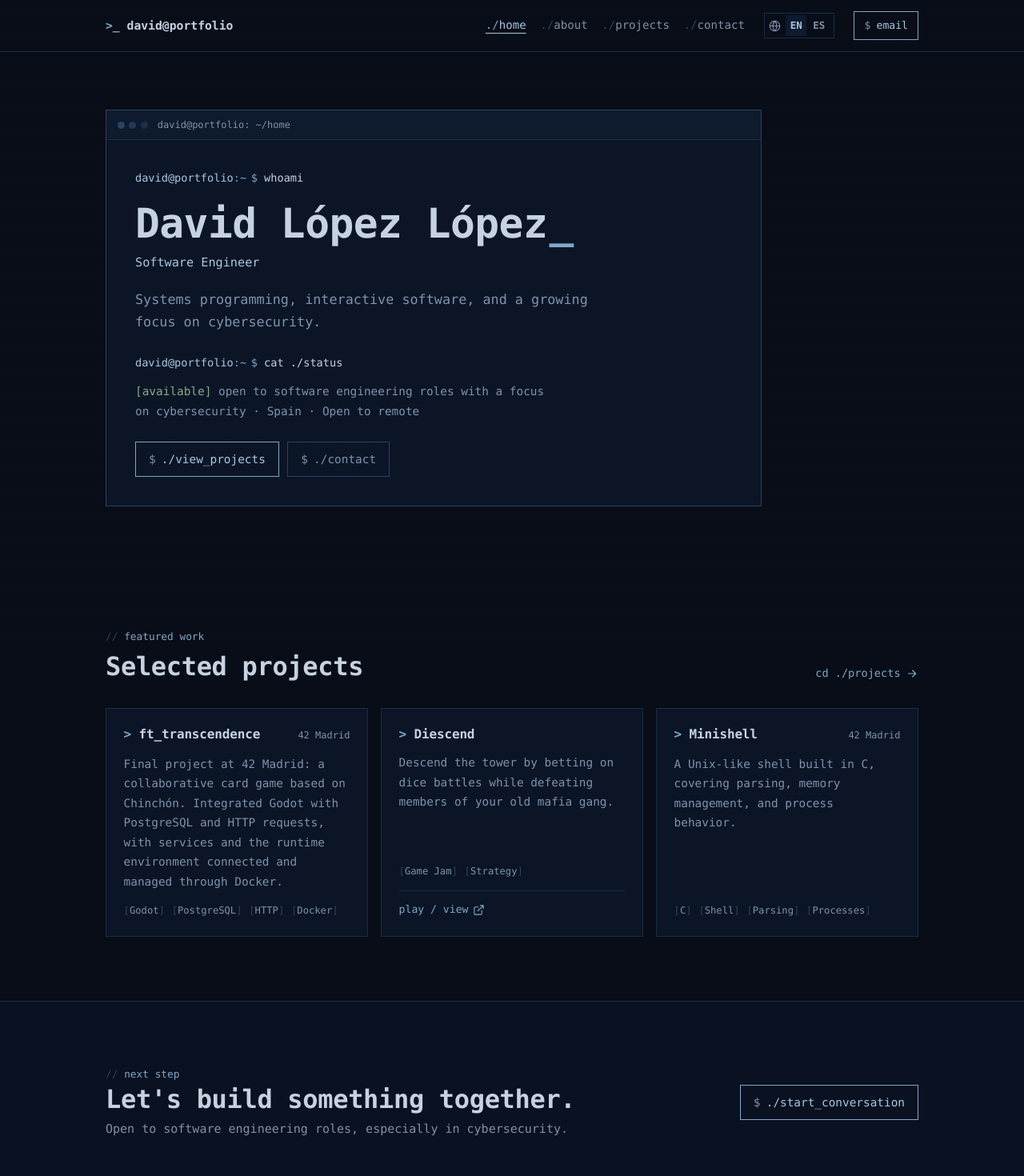
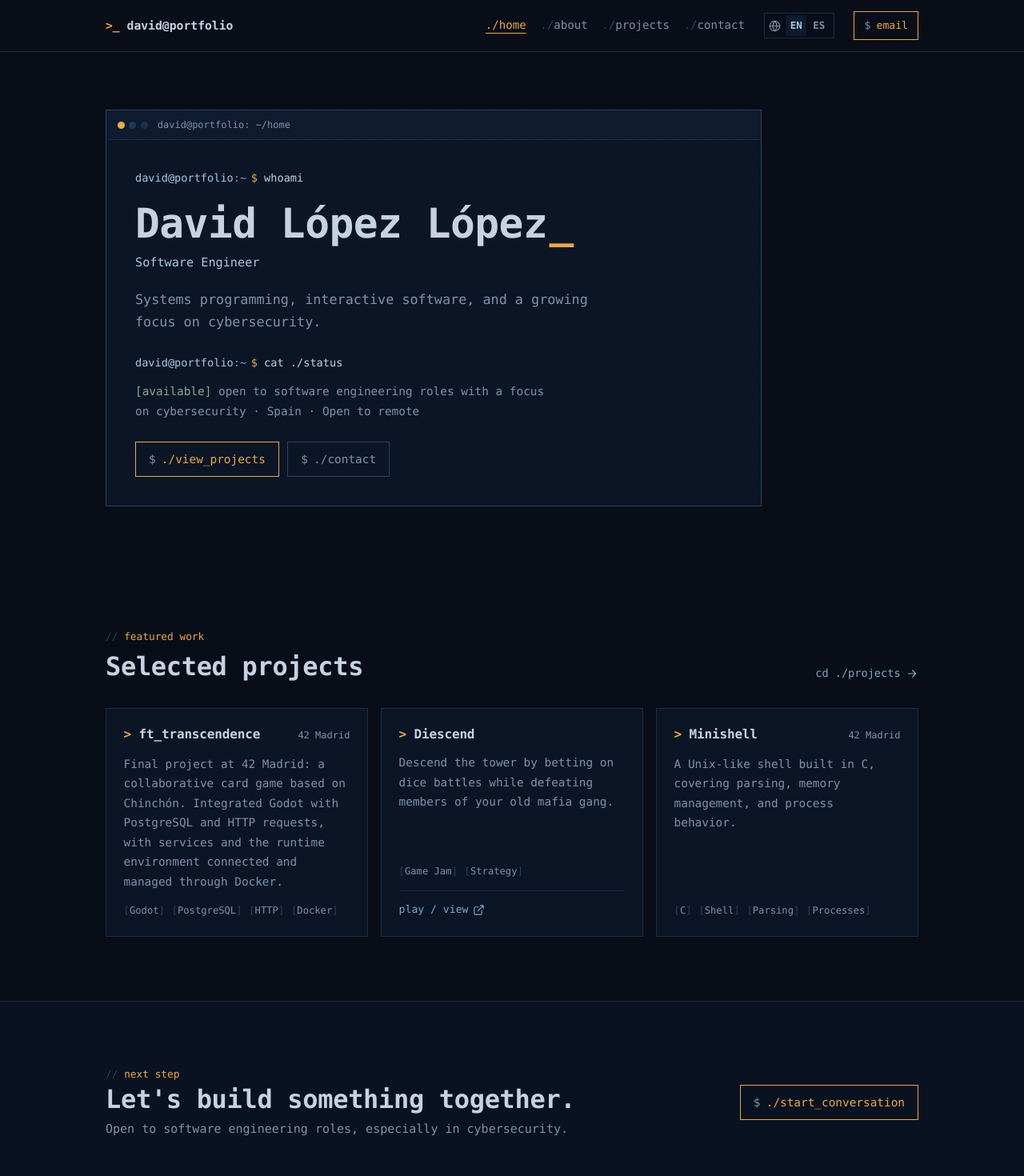
Before and after one commit to david-3lm/miportfolio, a React (Vite) app: page / in a window 1280 px wide. Shown: the top 1470 px of the page at 80% size. Built offline with nearby package versions, Linux system fonts and the light colour scheme.

Commit message:
animations and more color

```diff
--- /dev/null
+++ b/src/components/Reveal.jsx
@@ -0,0 +1,25 @@
+import useInView from '../hooks/useInView.js'
+
+export default function Reveal({
+  as: Component = 'div',
+  className = '',
+  delay = 0,
+  style,
+  children,
+  ...props
+}) {
+  const [ref, inView] = useInView()
+
+  return (
+    <Component
+      {...props}
+      ref={ref}
+      className={`reveal${inView ? ' reveal--visible' : ''}${
+        className ? ` ${className}` : ''
+      }`}
+      style={{ ...style, '--reveal-delay': `${delay}ms` }}
+    >
+      {children}
+    </Component>
+  )
+}
--- /dev/null
+++ b/src/hooks/useInView.js
@@ -0,0 +1,38 @@
+import { useEffect, useRef, useState } from 'react'
+
+export default function useInView({
+  threshold = 0.1,
+  rootMargin = '0px 0px -32px 0px',
+} = {}) {
+  const ref = useRef(null)
+  const [inView, setInView] = useState(false)
+
+  useEffect(() => {
+    const node = ref.current
+    if (!node) return
+
+    const prefersReducedMotion = window.matchMedia?.(
+      '(prefers-reduced-motion: reduce)'
+    ).matches
+
+    if (typeof IntersectionObserver === 'undefined' || prefersReducedMotion) {
+      setInView(true)
+      return
+    }
+
+    const observer = new IntersectionObserver(
+      ([entry]) => {
+        if (entry.isIntersecting) {
+          setInView(true)
+          observer.disconnect()
+        }
+      },
+      { threshold, rootMargin }
+    )
+
+    observer.observe(node)
+    return () => observer.disconnect()
+  }, [threshold, rootMargin])
+
+  return [ref, inView]
+}
--- a/src/pages/About.jsx
+++ b/src/pages/About.jsx
@@ -1,9 +1,12 @@
 import Prompt from '../components/Prompt.jsx'
+import Reveal from '../components/Reveal.jsx'
+import useInView from '../hooks/useInView.js'
 import { useLanguage, useProfile } from '../i18n/index.jsx'
 
 export default function About() {
   const { t } = useLanguage()
   const profile = useProfile()
+  const [timelineRef, timelineVisible] = useInView({ threshold: 0.15 })
 
   return (
     <section className="section">
@@ -58,15 +61,20 @@ export default function About() {
         </div>
 
         <div className="grid grid--3">
-          {profile.skills.map((group) => (
-            <article key={group.title} className="card skill-card">
+          {profile.skills.map((group, index) => (
+            <Reveal
+              as="article"
+              key={group.title}
+              className="card skill-card"
+              delay={index * 90}
+            >
               <h3>{group.title}</h3>
               <ul className="tags tags--large">
                 {group.items.map((item) => (
                   <li key={item}>{item}</li>
                 ))}
               </ul>
-            </article>
+            </Reveal>
           ))}
         </div>
 
@@ -77,9 +85,18 @@ export default function About() {
           </div>
         </div>
 
-        <ol className="timeline">
-          {profile.experience.map((job) => (
-            <li key={`${job.company}-${job.period}`} className="timeline__item">
+        <ol
+          ref={timelineRef}
+          className={`timeline${timelineVisible ? ' timeline--visible' : ''}`}
+        >
+          {profile.experience.map((job, index) => (
+            <li
+              key={`${job.company}-${job.period}`}
+              className={`timeline__item reveal${
+                timelineVisible ? ' reveal--visible' : ''
+              }`}
+              style={{ '--reveal-delay': `${index * 130}ms` }}
+            >
               <div className="timeline__dot" aria-hidden="true" />
               <div className="timeline__content">
                 <div className="timeline__head">
@@ -101,14 +118,19 @@ export default function About() {
         </div>
 
         <div className="grid grid--3">
-          {profile.education.map((item) => (
-            <article key={item.title} className="card">
+          {profile.education.map((item, index) => (
+            <Reveal
+              as="article"
+              key={item.title}
+              className="card"
+              delay={index * 90}
+            >
               <div className="project-card__top">
                 <h3>{item.title}</h3>
                 <span className="project-card__year">{item.period}</span>
               </div>
               <p>{item.subtitle}</p>
-            </article>
+            </Reveal>
           ))}
         </div>
       </div>
--- a/src/pages/Home.jsx
+++ b/src/pages/Home.jsx
@@ -1,6 +1,7 @@
 import { Link } from 'react-router-dom'
 import { Icon } from '../components/Icon.jsx'
 import Prompt from '../components/Prompt.jsx'
+import Reveal from '../components/Reveal.jsx'
 import { useLanguage, useProfile, useProjects } from '../i18n/index.jsx'
 
 const featuredOrder = ['ft-transcendence', 'diescend', 'minishell']
@@ -74,8 +75,13 @@ export default function Home() {
           </div>
 
           <div className="grid grid--3">
-            {featured.map((project) => (
-              <article key={project.slug} className="card project-card">
+            {featured.map((project, index) => (
+              <Reveal
+                as="article"
+                key={project.slug}
+                className="card project-card"
+                delay={index * 90}
+              >
                 <div className="project-card__top">
                   <h3>{project.title}</h3>
                   {project.year && (
@@ -102,7 +108,7 @@ export default function Home() {
                     )}
                   </div>
                 )}
-              </article>
+              </Reveal>
             ))}
           </div>
         </div>
--- a/src/pages/Projects.jsx
+++ b/src/pages/Projects.jsx
@@ -1,6 +1,7 @@
 import { useMemo, useState } from 'react'
 import { Icon } from '../components/Icon.jsx'
 import Prompt from '../components/Prompt.jsx'
+import Reveal from '../components/Reveal.jsx'
 import { useLanguage, useProjects } from '../i18n/index.jsx'
 
 const categories = [
@@ -88,9 +89,14 @@ export default function Projects() {
           </div>
         )}
 
-        <div className="grid grid--3">
-          {visible.map((project) => (
-            <article key={project.slug} className="card project-card">
+        <div className="grid grid--3" key={`${category}:${activeTag}`}>
+          {visible.map((project, index) => (
+            <Reveal
+              as="article"
+              key={project.slug}
+              className="card project-card"
+              delay={index * 60}
+            >
               <div className="project-card__top">
                 <h2>{project.title}</h2>
                 {project.year && (
@@ -117,7 +123,7 @@ export default function Projects() {
                   )}
                 </div>
               )}
-            </article>
+            </Reveal>
           ))}
         </div>
 
--- a/src/style.css
+++ b/src/style.css
@@ -9,6 +9,7 @@
   --muted: #7f92ab;
   --accent: #7fa7c9;
   --accent-strong: #a9c7e2;
+  --accent-hot: #e8a94b;
   --green: #8ba888;
   --red: #b98a8a;
   --amber: #bfa77e;
@@ -168,7 +169,7 @@ ol {
 
 .prompt__sign {
   margin-inline: 0.35rem 0;
-  color: var(--accent);
+  color: var(--accent-hot);
 }
 
 .prompt__command {
@@ -185,9 +186,9 @@ ol {
   padding: 0.55rem 1rem;
   font: inherit;
   font-size: 0.9rem;
-  color: var(--accent-strong);
+  color: var(--accent-hot);
   background: transparent;
-  border: 1px solid var(--accent);
+  border: 1px solid var(--accent-hot);
   border-radius: 0;
   cursor: pointer;
   transition: background 0.15s ease, color 0.15s ease, border-color 0.15s ease;
@@ -199,8 +200,8 @@ ol {
 }
 
 .button:hover {
-  background: var(--accent);
-  border-color: var(--accent);
+  background: var(--accent-hot);
+  border-color: var(--accent-hot);
   color: var(--bg);
 }
 
@@ -212,7 +213,7 @@ ol {
   opacity: 0.5;
   cursor: not-allowed;
   background: transparent;
-  color: var(--accent-strong);
+  color: var(--accent-hot);
 }
 
 .button:disabled::before {
@@ -281,7 +282,7 @@ ol {
 }
 
 .brand__mark {
-  color: var(--accent);
+  color: var(--accent-hot);
   font-weight: 700;
 }
 
@@ -318,13 +319,13 @@ ol {
 }
 
 .nav__link--active {
-  color: var(--accent-strong);
+  color: var(--accent-hot);
   text-decoration: underline;
   text-underline-offset: 5px;
 }
 
 .nav__link--active::before {
-  color: var(--accent);
+  color: var(--accent-hot);
 }
 
 .nav-toggle {
@@ -405,6 +406,10 @@ ol {
   background: var(--border-strong);
 }
 
+.terminal__dots i:first-child {
+  background: var(--accent-hot);
+}
+
 .terminal__dots i:nth-child(2) {
   opacity: 0.75;
 }
@@ -444,7 +449,7 @@ ol {
 .cursor {
   display: inline-block;
   width: 0.6ch;
-  color: var(--accent);
+  color: var(--accent-hot);
   animation: blink 1.1s steps(1) infinite;
 }
 
@@ -513,7 +518,7 @@ ol {
 .eyebrow {
   margin: 0 0 0.4rem;
   font-size: 0.8rem;
-  color: var(--accent);
+  color: var(--accent-hot);
 }
 
 .eyebrow::before {
@@ -582,7 +587,7 @@ ol {
 .project-card__top h2::before,
 .project-card__top h3::before {
   content: '> ';
-  color: var(--accent);
+  color: var(--accent-hot);
 }
 
 .project-card__year {
@@ -635,6 +640,21 @@ ol {
 
 .tags--large li {
   font-size: 0.82rem;
+}
+
+/* ---------- Reveal animations ---------- */
+
+.reveal {
+  opacity: 0;
+  transform: translateY(14px);
+  transition: opacity 0.55s ease var(--reveal-delay, 0ms),
+    transform 0.55s cubic-bezier(0.22, 1, 0.36, 1) var(--reveal-delay, 0ms),
+    border-color 0.15s ease, background 0.15s ease;
+}
+
+.reveal--visible {
+  opacity: 1;
+  transform: none;
 }
 
 /* ---------- CTA ---------- */
@@ -731,6 +751,13 @@ ol {
   bottom: 0.4rem;
   width: 1px;
   background: var(--border-strong);
+  transform: scaleY(0);
+  transform-origin: top;
+  transition: transform 0.9s ease;
+}
+
+.timeline--visible::before {
+  transform: scaleY(1);
 }
 
 .timeline__item {
@@ -745,6 +772,15 @@ ol {
   height: 9px;
   background: var(--bg);
   border: 1px solid var(--accent);
+  opacity: 0;
+  transform: scale(0.4);
+  transition: opacity 0.3s ease, transform 0.3s ease;
+  transition-delay: calc(var(--reveal-delay, 0ms) + 150ms);
+}
+
+.timeline__item.reveal--visible .timeline__dot {
+  opacity: 1;
+  transform: scale(1);
 }
 
 .timeline__head {
@@ -794,7 +830,8 @@ ol {
   border: 1px solid var(--border);
   border-radius: 0;
   cursor: pointer;
-  transition: color 0.15s ease, border-color 0.15s ease, background 0.15s ease;
+  transition: color 0.15s ease, border-color 0.15s ease, background 0.15s ease,
+    transform 0.15s ease;
 }
 
 .filter:hover {
@@ -802,10 +839,14 @@ ol {
   border-color: var(--border-strong);
 }
 
+.filter:active {
+  transform: scale(0.96);
+}
+
 .filter--active {
   color: var(--bg);
-  background: var(--accent);
-  border-color: var(--accent);
+  background: var(--accent-hot);
+  border-color: var(--accent-hot);
 }
 
 .empty {
@@ -906,7 +947,7 @@ a.contact-card:hover {
 
 .field label::before {
   content: '> ';
-  color: var(--accent);
+  color: var(--accent-hot);
 }
 
 .field input,
```
